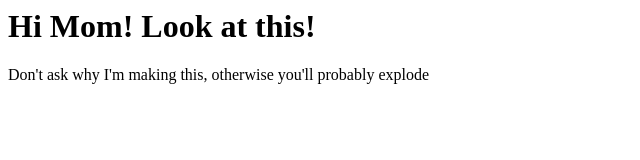
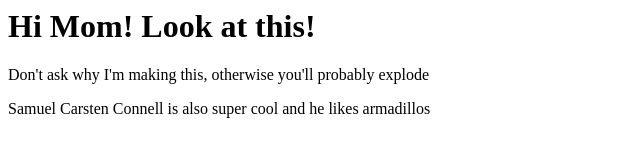
Before and after one commit to eliguy40/website1, a plain HTML site: page index.html in a window 1280 px wide. Shown: the whole page, without its empty margins (0-640 px from the left). Drawn offline with Linux system fonts and the light colour scheme.

Commit message:
sam update

```diff
--- a/index.html
+++ b/index.html
@@ -6,5 +6,8 @@
         <p>
             Don't ask why I'm making this, otherwise you'll probably explode
         </p>
+        <p>
+            Samuel Carsten Connell is also super cool and he likes armadillos
+        </p>
     </body>
 </html>
```
